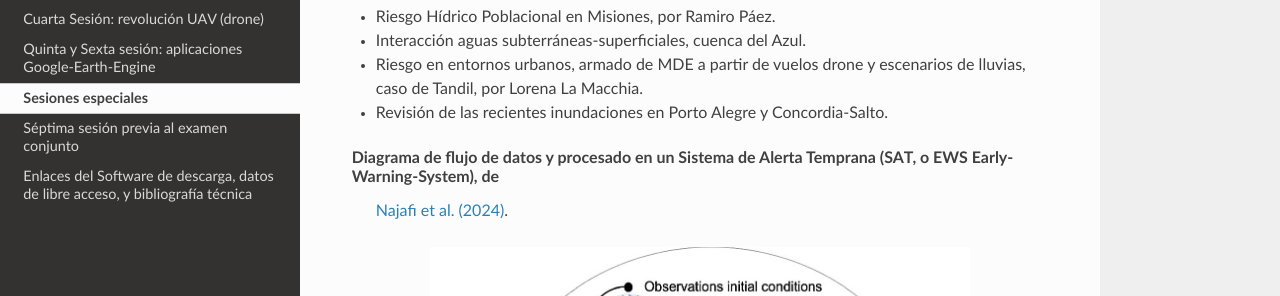
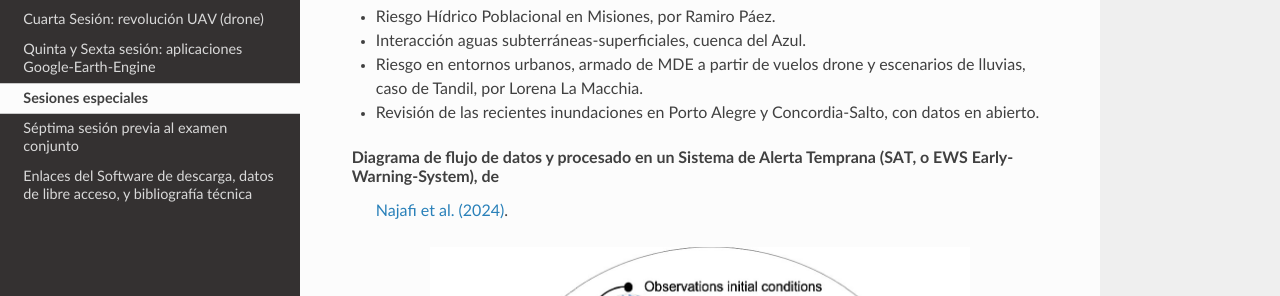
Before and after one commit to ivillamadrid/EvalFloodRisk_RSSWE, a Sphinx documentation site: the page built from docs/source/ExtraS.rst, in a window 1280 px wide and 1247 px high. Shown: the part 203-499 px from the top of the window. Built offline with Sphinx 7.4.7 and the Read the Docs theme 2.0.0, drawn with Linux system fonts in a browser that asks for light colours.

Commit message:
Update ExtraS.rst

```diff
--- a/docs/source/ExtraS.rst
+++ b/docs/source/ExtraS.rst
@@ -9,7 +9,7 @@ Se  intercalarán a lo largo del curso las sesiones siguientes por expertos a co
 
 * Riesgo en entornos urbanos, armado de MDE a partir de vuelos drone y escenarios de lluvias, caso de Tandil, por Lorena La Macchia.
 
-* Revisión de las recientes inundaciones en Porto Alegre y Concordia-Salto.
+* Revisión de las recientes inundaciones en Porto Alegre y Concordia-Salto, con datos en abierto.
 
 Diagrama de flujo de datos y procesado en un Sistema de Alerta Temprana (SAT, o EWS Early-Warning-System), de
  `Najafi et al. (2024) <https://doi.org/10.1038/s41467-024-48065-y>`_.
```
